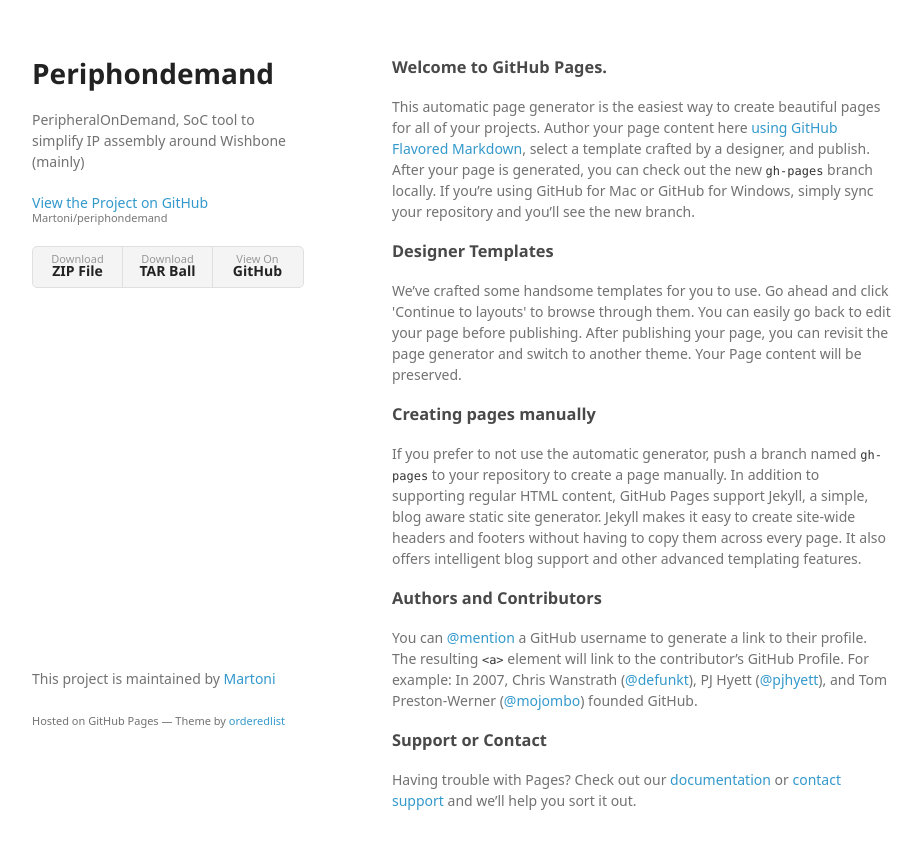
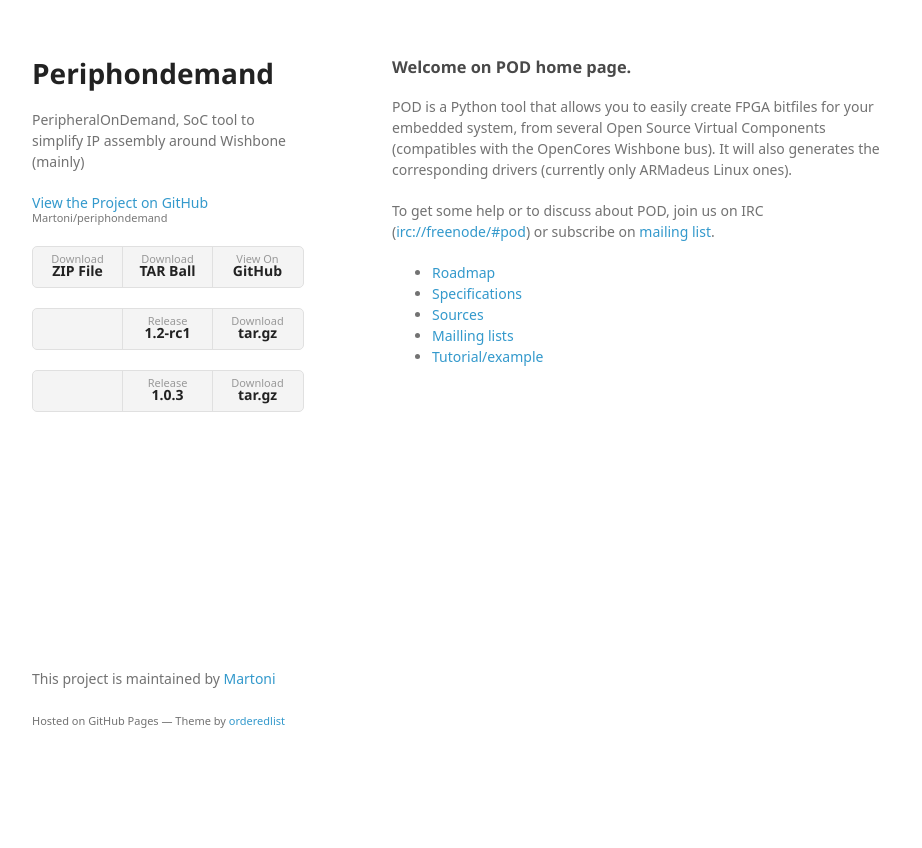
Before and after one commit to Martoni/periphondemand, a plain HTML site: page index.html in a window 1280 px wide. Shown: the whole page, without its empty margins (178-1100 px from the left). After the commit the page ends 800 px from the top, so only its background shows below. Drawn offline with Linux system fonts and the light colour scheme; a web font is replaced by a local one.

Commit message:
adding package releases

```diff
--- a/index.html
+++ b/index.html
@@ -26,32 +26,41 @@
           <li><a href="https://github.com/Martoni/periphondemand/tarball/master">Download <strong>TAR Ball</strong></a></li>
           <li><a href="https://github.com/Martoni/periphondemand">View On <strong>GitHub</strong></a></li>
         </ul>
+
+        <ul>
+            <li></li>
+            <li><a>Release <strong>1.2-rc1</strong></a></li>
+            <li><a href="releases/PeriphOnDemand-1.2rc1.tar.gz">Download<strong>tar.gz</strong></a></li>
+        </ul>
+        <ul>
+            <li></li>
+            <li><a>Release <strong>1.0.3</strong></a></li>
+            <li><a href="releases/PeriphOnDemand-1.0.3.tar.gz">Download<strong>tar.gz</strong></a></li>
+        </ul>
       </header>
       <section>
-        <h3>
-<a id="welcome-to-github-pages" class="anchor" href="#welcome-to-github-pages" aria-hidden="true"><span aria-hidden="true" class="octicon octicon-link"></span></a>Welcome to GitHub Pages.</h3>
+          <h3> <a id="welcome-to-github-pages" class="anchor"
+                                               href="#welcome-to-github-pages" aria-hidden="true"><span
+                                                                               aria-hidden="true" class="octicon
+                                                                               octicon-link"></span></a>Welcome on POD home page.</h3>
 
-<p>This automatic page generator is the easiest way to create beautiful pages for all of your projects. Author your page content here <a href="https://guides.github.com/features/mastering-markdown/">using GitHub Flavored Markdown</a>, select a template crafted by a designer, and publish. After your page is generated, you can check out the new <code>gh-pages</code> branch locally. If you’re using GitHub for Mac or GitHub for Windows, simply sync your repository and you’ll see the new branch.</p>
+          <p>POD is a Python tool that allows you to easily create FPGA bitfiles for
+          your embedded system, from several Open Source Virtual Components (compatibles with the
+          OpenCores Wishbone bus). It will also generates the corresponding drivers
+          (currently only ARMadeus Linux ones).</p>
 
-<h3>
-<a id="designer-templates" class="anchor" href="#designer-templates" aria-hidden="true"><span aria-hidden="true" class="octicon octicon-link"></span></a>Designer Templates</h3>
+          <p>To get some help or to discuss about POD, join us on IRC (<a
+                                                                                                  href="irc://freenode/#pod">irc://freenode/#pod</a>) or subscribe
+                                                                                              on <a href="https://lists.sourceforge.net/lists/listinfo/periphondemand-devel">mailing list</a>.</p>
+          <ul>
+              <li><a href="http://www.armadeus.com/wiki/index.php?title=POD_roadmap">Roadmap</a></li>
+              <li><a href="http://www.armadeus.com/wiki/index.php?title=POD_specification">Specifications</a></li>
+              <li><a href="https://sourceforge.net/projects/periphondemand/">Sources</a></li>
+              <li><a href="https://sourceforge.net/mail/?group_id=252550">Mailling lists</a></li>
+              <li><a href="http://www.armadeus.com/wiki/index.php?title=POD_Tutorial">Tutorial/example</a></li>
 
-<p>We’ve crafted some handsome templates for you to use. Go ahead and click 'Continue to layouts' to browse through them. You can easily go back to edit your page before publishing. After publishing your page, you can revisit the page generator and switch to another theme. Your Page content will be preserved.</p>
+          </ul>
 
-<h3>
-<a id="creating-pages-manually" class="anchor" href="#creating-pages-manually" aria-hidden="true"><span aria-hidden="true" class="octicon octicon-link"></span></a>Creating pages manually</h3>
-
-<p>If you prefer to not use the automatic generator, push a branch named <code>gh-pages</code> to your repository to create a page manually. In addition to supporting regular HTML content, GitHub Pages support Jekyll, a simple, blog aware static site generator. Jekyll makes it easy to create site-wide headers and footers without having to copy them across every page. It also offers intelligent blog support and other advanced templating features.</p>
-
-<h3>
-<a id="authors-and-contributors" class="anchor" href="#authors-and-contributors" aria-hidden="true"><span aria-hidden="true" class="octicon octicon-link"></span></a>Authors and Contributors</h3>
-
-<p>You can <a href="https://help.github.com/articles/basic-writing-and-formatting-syntax/#mentioning-users-and-teams" class="user-mention">@mention</a> a GitHub username to generate a link to their profile. The resulting <code>&lt;a&gt;</code> element will link to the contributor’s GitHub Profile. For example: In 2007, Chris Wanstrath (<a href="https://github.com/defunkt" class="user-mention">@defunkt</a>), PJ Hyett (<a href="https://github.com/pjhyett" class="user-mention">@pjhyett</a>), and Tom Preston-Werner (<a href="https://github.com/mojombo" class="user-mention">@mojombo</a>) founded GitHub.</p>
-
-<h3>
-<a id="support-or-contact" class="anchor" href="#support-or-contact" aria-hidden="true"><span aria-hidden="true" class="octicon octicon-link"></span></a>Support or Contact</h3>
-
-<p>Having trouble with Pages? Check out our <a href="https://help.github.com/pages">documentation</a> or <a href="https://github.com/contact">contact support</a> and we’ll help you sort it out.</p>
       </section>
       <footer>
         <p>This project is maintained by <a href="https://github.com/Martoni">Martoni</a></p>
```
Also changed, not shown: 2 other files.
